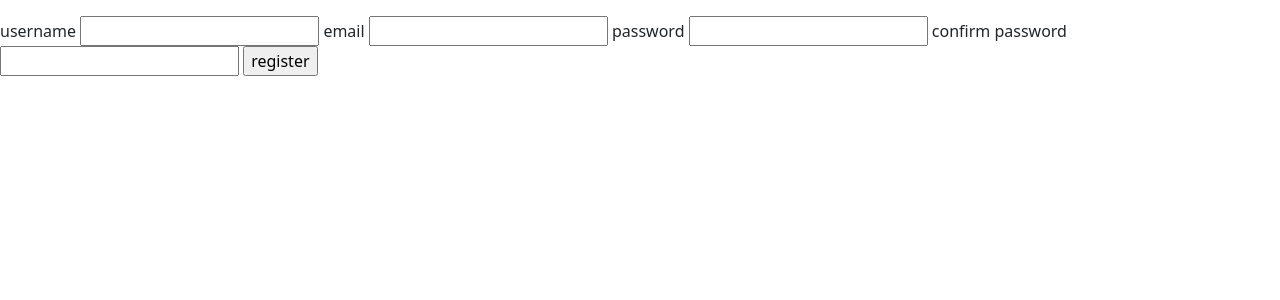
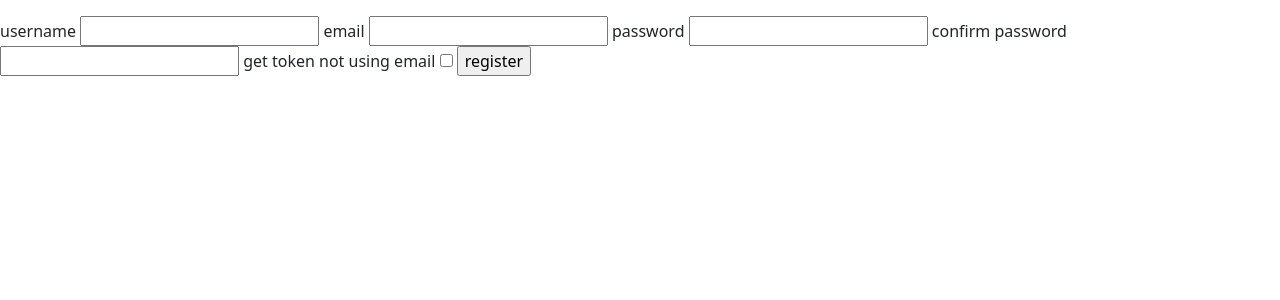
Before and after one commit to cmulonyiwa/pyrula, a Flask app: page /auth/register in a window 1280 px wide. Shown: the part 96-396 px from the top of the page. Run offline with Flask 2, Linux system fonts and the light colour scheme.

Commit message:
register

```diff
--- a/app/auth/forms.py
+++ b/app/auth/forms.py
@@ -1,9 +1,9 @@
 from flask_wtf import FlaskForm
-from wtforms import StringField, PasswordField, SubmitField, BooleanField
+from wtforms import StringField, PasswordField, SubmitField, BooleanField, SelectField
 from wtforms.validators import DataRequired, Email,EqualTo
 from wtforms.validators import ValidationError
 from flask_login import current_user
-from ..models import User
+from ..models import Role, User
 
 class LoginForm(FlaskForm):
     email = StringField('email', validators=[DataRequired(), Email()])
@@ -16,6 +16,7 @@ class RegisterForm(FlaskForm):
     email = StringField('email', validators=[DataRequired(), Email()])
     password = PasswordField('password', validators=[DataRequired(), EqualTo('password1')])
     password1 = PasswordField('confirm password', validators=[DataRequired()])
+    token = BooleanField('get token not using email')
     submit = SubmitField('register')
 
     def validate_email(self, field):
@@ -28,3 +29,29 @@ class UpdateUserProfileForm(FlaskForm):
     username = StringField('username')
     email = StringField('email', validators=[Email()])
     submit = SubmitField('update')
+
+    def __init__(self,user, *args, **kwargs):
+        super().__init__(*args, **kwargs)
+        self.user = user
+
+    def validate_email(self, field):
+        if field.data != self.user.email and User.query.filter_by(email=field.data).first():
+            raise ValidationError('Email already registered')
+
+
+class AdminProfileForm(FlaskForm):
+    name = StringField('name')
+    username = StringField('username')
+    confirmed = BooleanField('Confirmed')
+    role = SelectField('Role', coerce=int)
+    email = StringField('email', validators=[Email()])
+    submit = SubmitField('update')
+
+    def __init__(self,user, *args, **kwargs):
+        super().__init__(*args, **kwargs)
+        self.role.choices = [(role.id, role.role_name) for role in Role.query.order_by(Role.role_name).all()]
+        self.user = user
+
+    def validate_email(self, field):
+        if field.data != self.user.email and User.query.filter_by(email=field.data).first():
+            raise ValidationError('Email already registered')
--- a/app/auth/views.py
+++ b/app/auth/views.py
@@ -40,7 +40,9 @@ def register():
         db.session.add(user)
         db.session.commit()
         flash('you have registered', 'success')
-        print(user.gen_token())
+        jwts = user.gen_token()
+        if form.token:
+            return redirect(url_for('auth.token', token=jwts))
         return redirect(url_for('auth.login'))
     return render_template('auth/register.html', form=form)
 
@@ -85,7 +87,7 @@ def user_profile(username):
 @login_required
 def user_update_profile(username):
     user = User.query.filter_by(username=username).first_or_404()
-    form = UpdateUserProfileForm()
+    form = UpdateUserProfileForm(user=user)
     if request.method == 'POST':
         user.name = form.name.data
         user.username = form.username.data
@@ -100,3 +102,9 @@ def user_update_profile(username):
         form.email.data =  user.email
 
     return render_template('auth/user_update_profile.html', form=form)
+
+
+
+@auth.route('/<token>')
+def token(token):
+    return render_template('auth/token.html', token=token)
--- a/app/templates/auth/register.html
+++ b/app/templates/auth/register.html
@@ -40,6 +40,15 @@
             </ul>
         {% endif %}
 
+        {{ form.token.label }} {{ form.token() }}
+        {% if form.token.errors %}
+            <ul class="errors">
+            {% for error in form.token.errors %}
+                <li>{{ error }}</li>
+            {% endfor %}
+            </ul>
+        {% endif %}
+
         {{ form.submit() }}
     </form>
 
--- /dev/null
+++ b/app/templates/auth/token.html
@@ -0,0 +1,4 @@
+{%extends "base.html"%}
+{%block content%}
+    <a href="{{url_for('auth.token', token=token)}}">verify token</a>
+{%endblock%}
```
